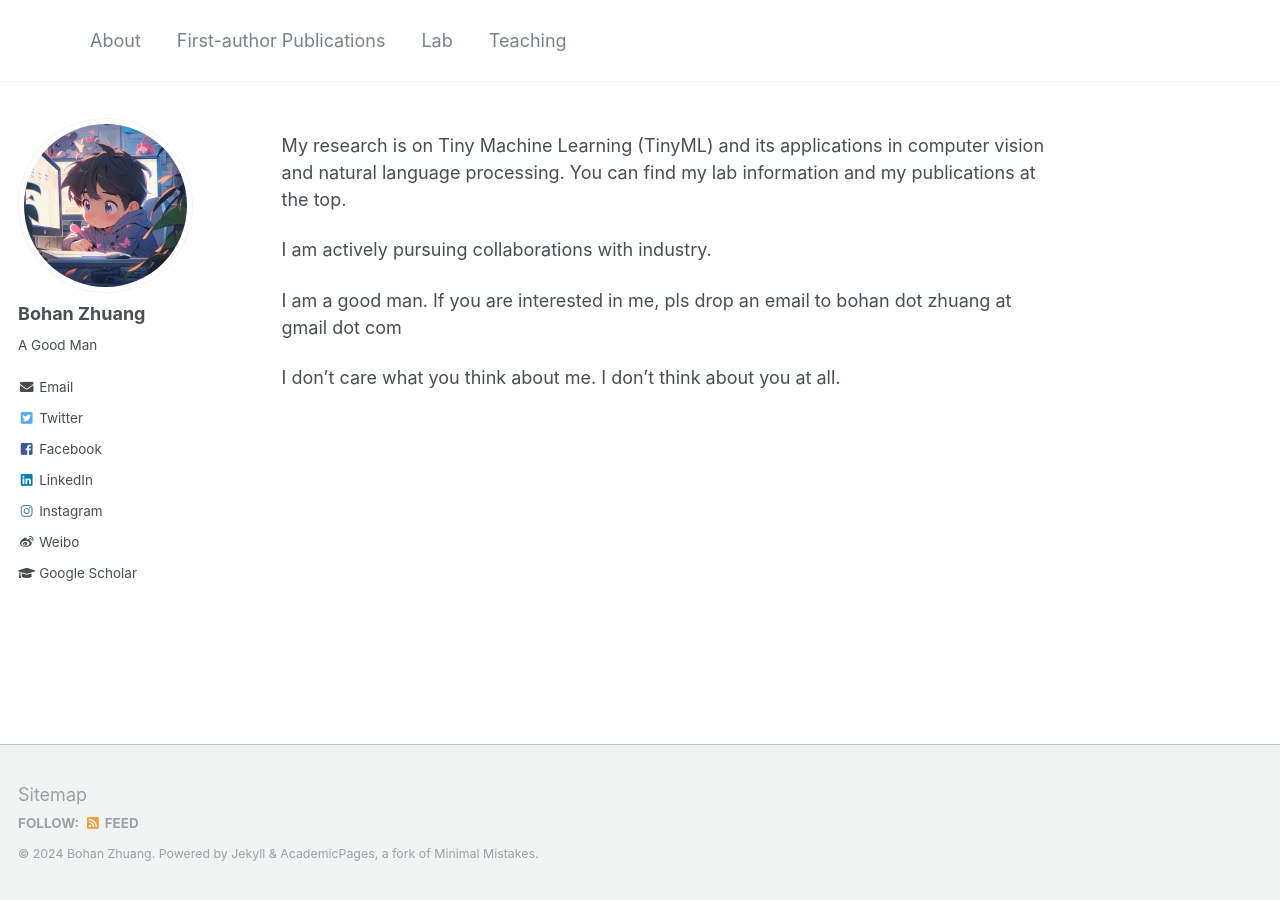
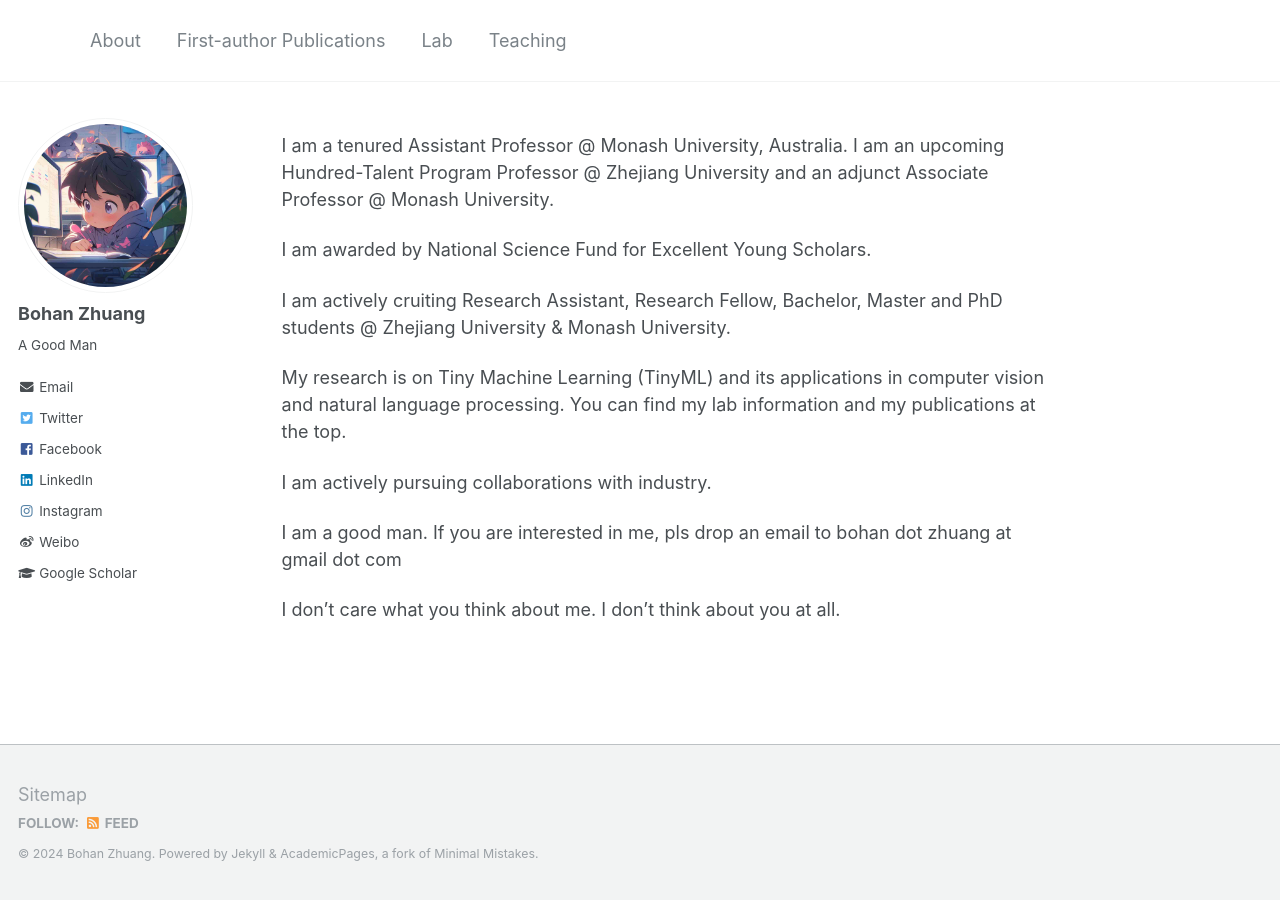
Before and after one commit to bohanzhuang/bohanzhuang.github.io, a Jekyll site: the page built from _pages/about.md, in a window 1280 px wide. Built offline with Jekyll 4.4.1, drawn with Linux system fonts in a browser that asks for light colours.

Commit message:
Update about.md

```diff
--- a/_pages/about.md
+++ b/_pages/about.md
@@ -8,6 +8,11 @@ redirect_from:
   - /about.html
 ---
 
+I am a tenured Assistant Professor @ Monash University, Australia. I am an upcoming Hundred-Talent Program Professor @ Zhejiang University and an adjunct Associate Professor @ Monash University.
+
+I am awarded by National Science Fund for Excellent Young Scholars.
+
+I am actively cruiting Research Assistant, Research Fellow, Bachelor, Master and PhD students @ Zhejiang University & Monash University.
 
 My research is on Tiny Machine Learning (TinyML) and its applications in computer vision and natural language processing. You can find my lab information and my publications at the top.
 
```
